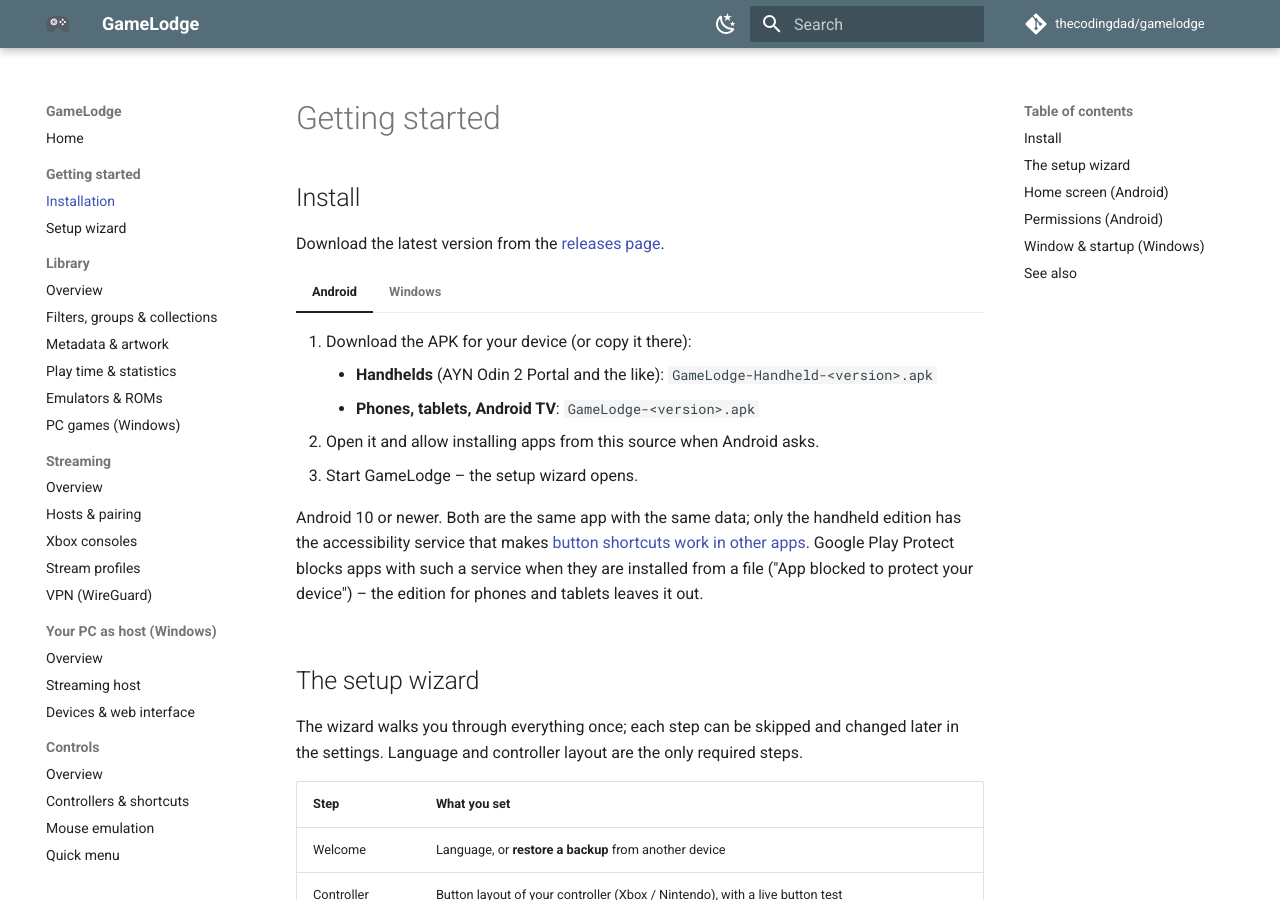
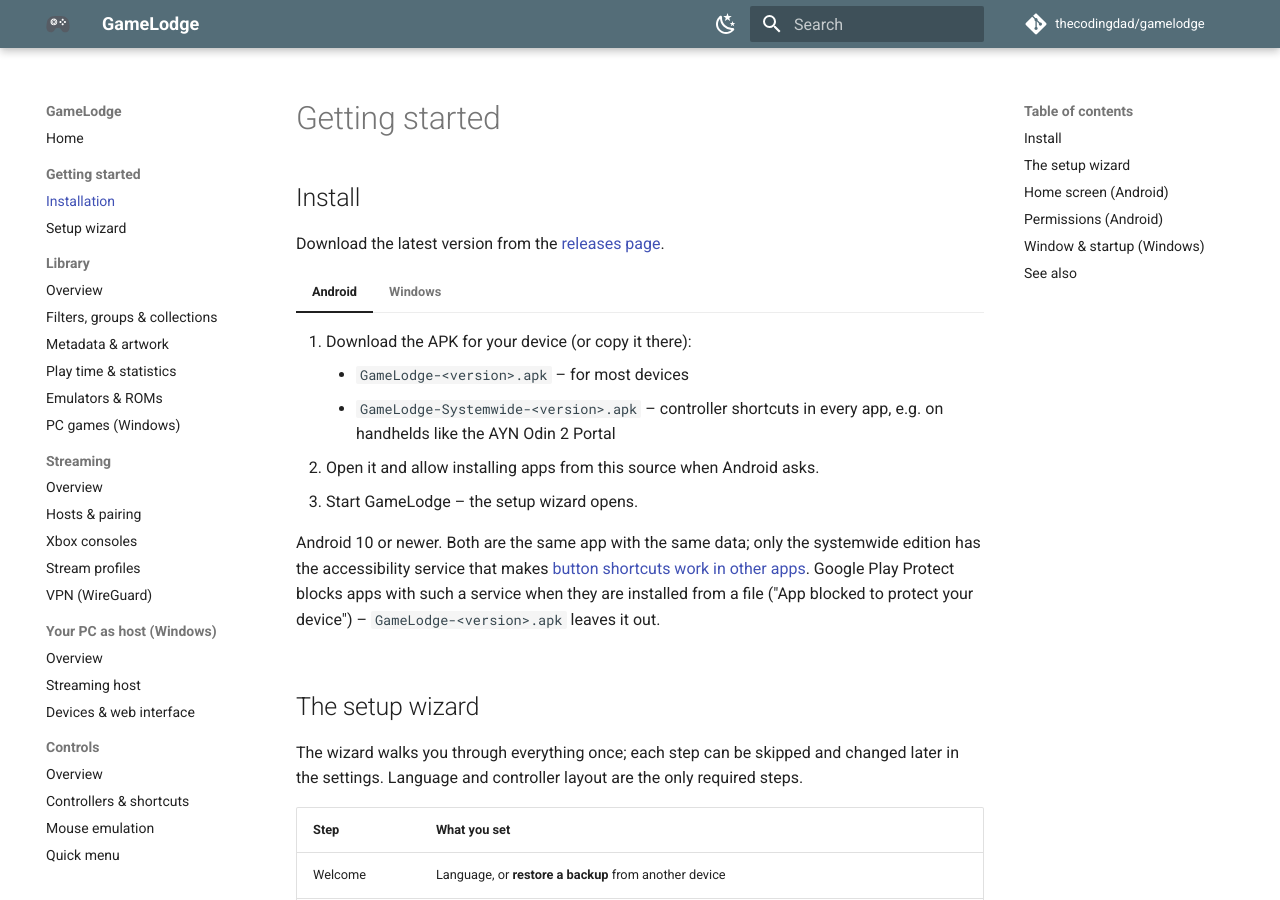
Before and after one commit to thecodingdad/gamelodge, an MkDocs documentation site: the page built from docs/getting-started.md, in a window 1280 px wide and 900 px high. Built offline with MkDocs 1.6.1 and Material for MkDocs 9.7.7, drawn with Linux system fonts in a browser that asks for light colours; comment, search, counter and statistics services are not loaded.

Commit message:
Android editions: standard and systemwide
The edition with the accessibility service is named after what it does
(combinations in every app), not after one kind of device.

```diff
--- a/docs/getting-started.md
+++ b/docs/getting-started.md
@@ -8,15 +8,16 @@ Download the latest version from the
 === "Android"
 
     1. Download the APK for your device (or copy it there):
-        - **Handhelds** (AYN Odin 2 Portal and the like): `GameLodge-Handheld-<version>.apk`
-        - **Phones, tablets, Android TV**: `GameLodge-<version>.apk`
+        - `GameLodge-<version>.apk` – for most devices
+        - `GameLodge-Systemwide-<version>.apk` – controller shortcuts in every app, e.g. on handhelds like the
+          AYN Odin 2 Portal
     2. Open it and allow installing apps from this source when Android asks.
     3. Start GameLodge – the setup wizard opens.
 
-    Android 10 or newer. Both are the same app with the same data; only the handheld edition has the
+    Android 10 or newer. Both are the same app with the same data; only the systemwide edition has the
     accessibility service that makes [button shortcuts work in other apps](controllers.md#shortcuts-in-other-apps-android).
     Google Play Protect blocks apps with such a service when they are installed from a file ("App blocked
-    to protect your device") – the edition for phones and tablets leaves it out.
+    to protect your device") – `GameLodge-<version>.apk` leaves it out.
 
 === "Windows"
 
```
Also changed, not shown: README.md (+3 -3 lines), docs/controllers.md (+1 -1 lines), docs/faq.md (+3 -3 lines), 7 other files.
